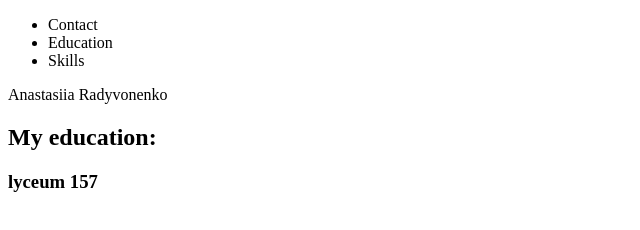
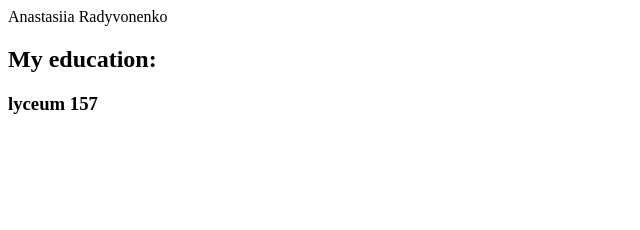
Before and after one commit to iamasya/my-repository, a plain HTML site: page lab01.html in a window 1280 px wide. Shown: the whole page, without its empty margins (0-640 px from the left). Drawn offline with Linux system fonts and the light colour scheme.

Commit message:
Update lab01.html

```diff
--- a/lab01.html
+++ b/lab01.html
@@ -7,21 +7,11 @@
     <title>Document</title>
 </head>
 <body>
-    <ul>
-        <li>Contact</li>
-        <li>Education</li>
-        <li>Skills</li>
-    </ul>
-    <p1>Anastasiia Radyvonenko</p1>
+
+	<p1>Anastasiia Radyvonenko</p1>
 
     <h2>My education:</h2>
 	<h3>lyceum 157</h3>
 
-    <table>
-        <tr>
-
-        </tr>
-    </table>
-
 </body>
 </html>
```
